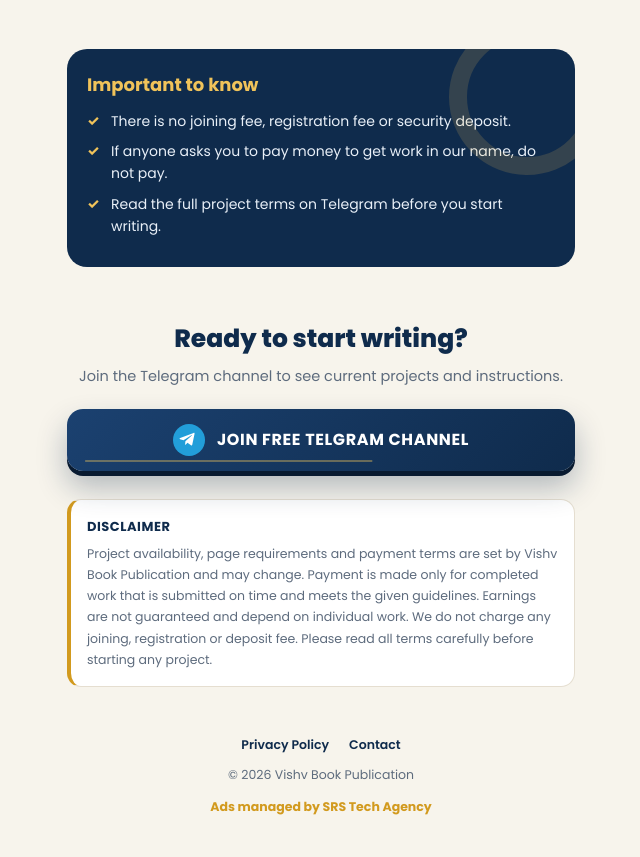
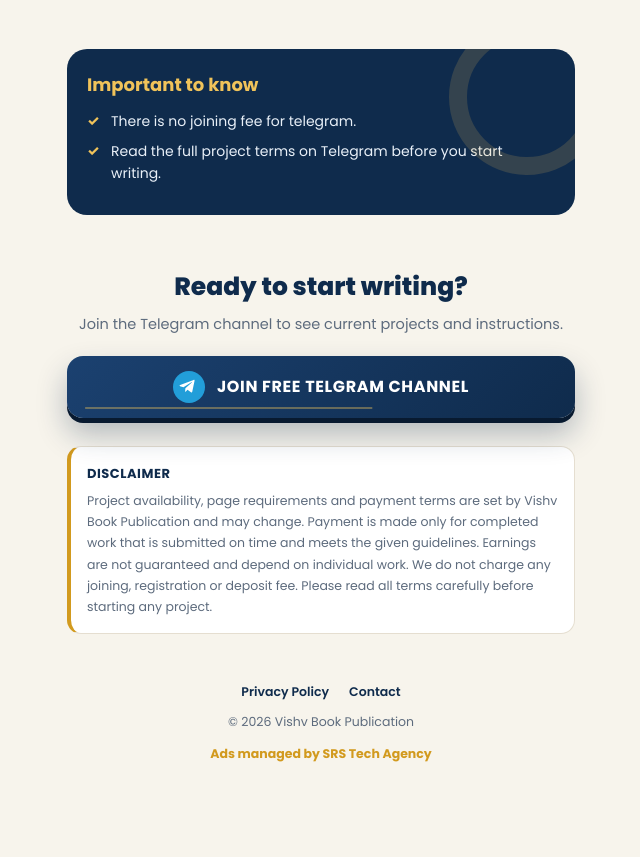
Before and after one commit to worksk123/vishvBookPublication, a plain HTML site: page index.html in a window 1280 px wide. Shown: the part 2129-2986 px from the top of the page, without its empty margins (327-967 px from the left). After the commit the page ends 2933 px from the top, so only its background shows below. Drawn offline with Linux system fonts and the light colour scheme.

Commit message:
Update index.html

```diff
--- a/index.html
+++ b/index.html
@@ -319,8 +319,8 @@ footer nav a{color:var(--navy);font-weight:600;text-decoration:none}
     <div class="safe">
       <h3>Important to know</h3>
       <ul>
-        <li>There is no joining fee, registration fee or security deposit.</li>
-        <li>If anyone asks you to pay money to get work in our name, do not pay.</li>
+        <li>There is no joining fee for telegram.</li>
+
         <li>Read the full project terms on Telegram before you start writing.</li>
       </ul>
     </div>
```
